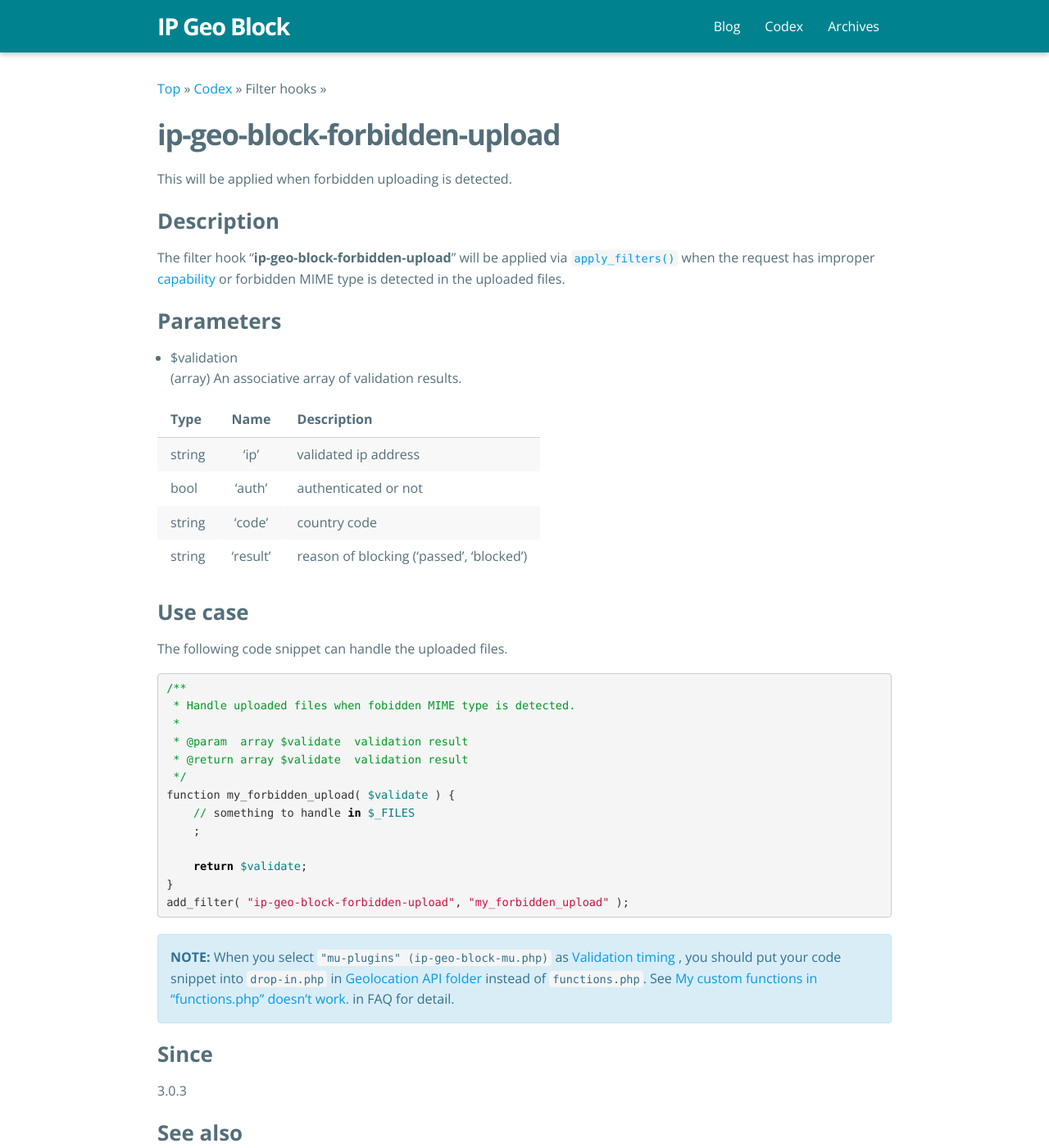
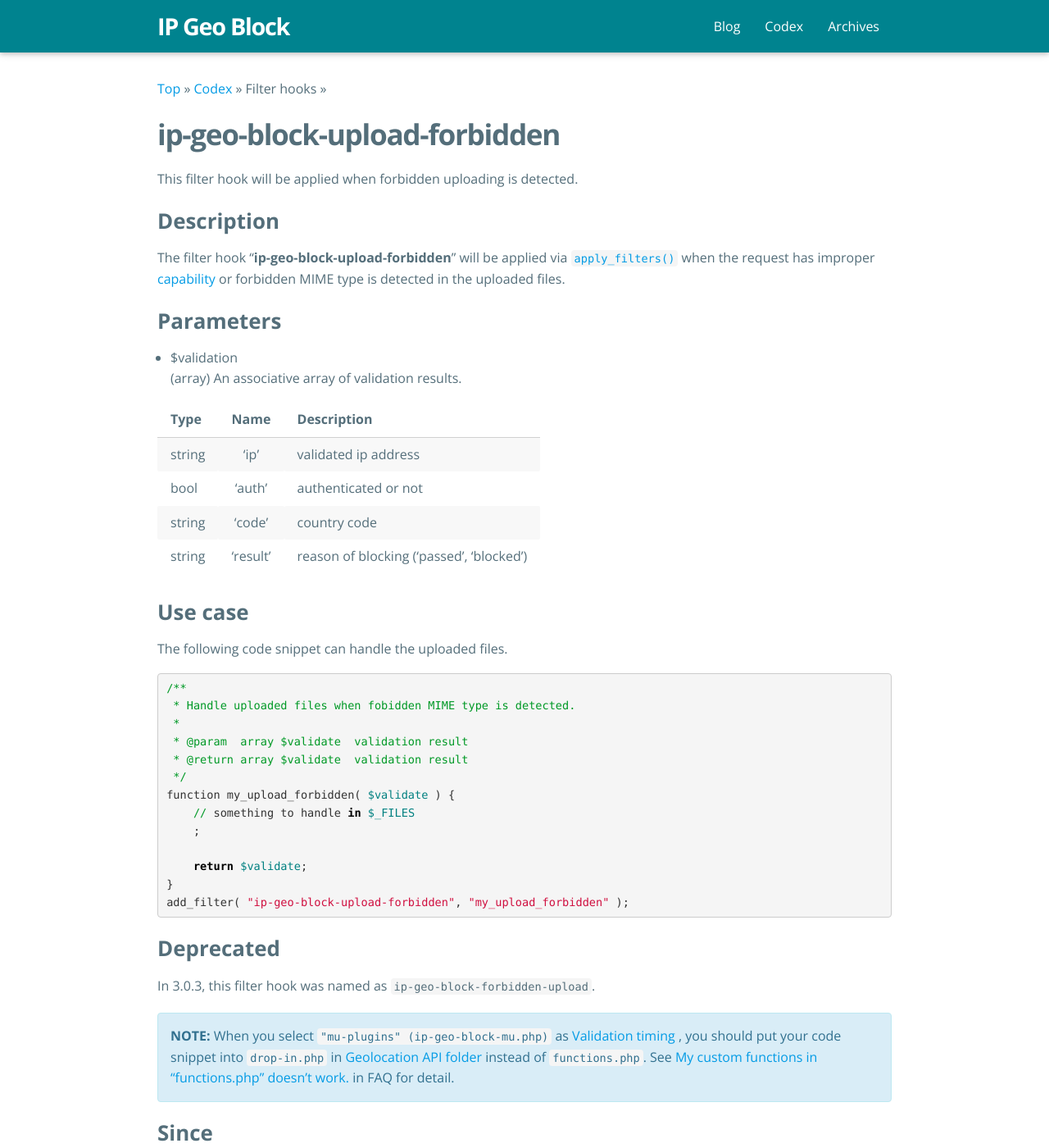
Before and after one commit to tokkonopapa/WordPress-IP-Geo-Block, a Jekyll site: the page built from _codex/99. Filter hooks/ip-geo-block-upload-forbidden.md, in a window 1280 px wide and 1400 px high. Shown: the whole window at 82% size. Built offline with Jekyll 4.4.1, drawn with Linux system fonts in a browser that asks for light colours; some web fonts are replaced; some of the changed text lies outside the part shown.

Commit message:
Update and add codex.

```diff
--- a/_codex/99. Filter hooks/ip-geo-block-forbidden-upload.md
+++ b/_codex/99. Filter hooks/ip-geo-block-upload-forbidden.md
@@ -2,17 +2,17 @@
 layout: page
 category: codex
 section: Filter Hooks
-title: ip-geo-block-forbidden-upload
+title: ip-geo-block-upload-forbidden
 file: [class-ip-geo-block.php]
 ---
 
-This will be applied when forbidden uploading is detected.
+This filter hook will be applied when forbidden uploading is detected.
 
 <!--more-->
 
 ### Description ###
 
-The filter hook "**ip-geo-block-forbidden-upload**" will be applied via
+The filter hook "**ip-geo-block-upload-forbidden**" will be applied via
 [`apply_filters()`][Apply-Filters] when the request has improper [capability]
 [RoleCapability] or forbidden MIME type is detected in the uploaded files.
 
@@ -39,24 +39,29 @@
  * @param  array $validate  validation result
  * @return array $validate  validation result
  */
-function my_forbidden_upload( $validate ) {
+function my_upload_forbidden( $validate ) {
     // something to handle in $_FILES
     ;
 
     return $validate;
 }
-add_filter( "ip-geo-block-forbidden-upload", "my_forbidden_upload" );
+add_filter( "ip-geo-block-upload-forbidden", "my_upload_forbidden" );
 {% endhighlight %}
+
+### Deprecated ###
+
+In 3.0.3, this filter hook was named as `ip-geo-block-forbidden-upload`.
 
 {% include alert-drop-in.html %}
 
 ### Since ###
 
-3.0.3
+3.0.4
 
 ### See also ###
 
 - [3.0.3 Release Note][ReleaseNote303]
+- [3.0.4 Release Note][ReleaseNote304]
 - [Roles and Capabilities][RoleCapability]
 - [`get_allowed_mime_types()`][AllowedMIME]
 
@@ -65,3 +70,4 @@
 [RoleCapability]: https://codex.wordpress.org/Roles_and_Capabilities "Roles and Capabilities &laquo; WordPress Codex"
 [AllowedMIME]:    https://developer.wordpress.org/reference/functions/get_allowed_mime_types/ "get_allowed_mime_types() | Function | WordPress Developer Resources"
 [ReleaseNote303]: {{ '/changelog/release-3.0.3.html' | prepend: site.baseurl }} "3.0.3 Release Note | IP Geo Block"
+[ReleaseNote304]: {{ '/changelog/release-3.0.4.html' | prepend: site.baseurl }} "3.0.4 Release Note | IP Geo Block"
```
Also changed, not shown: _codex/99. Filter hooks/ip-geo-block-upload-capability.md (added, +72 -0 lines).
